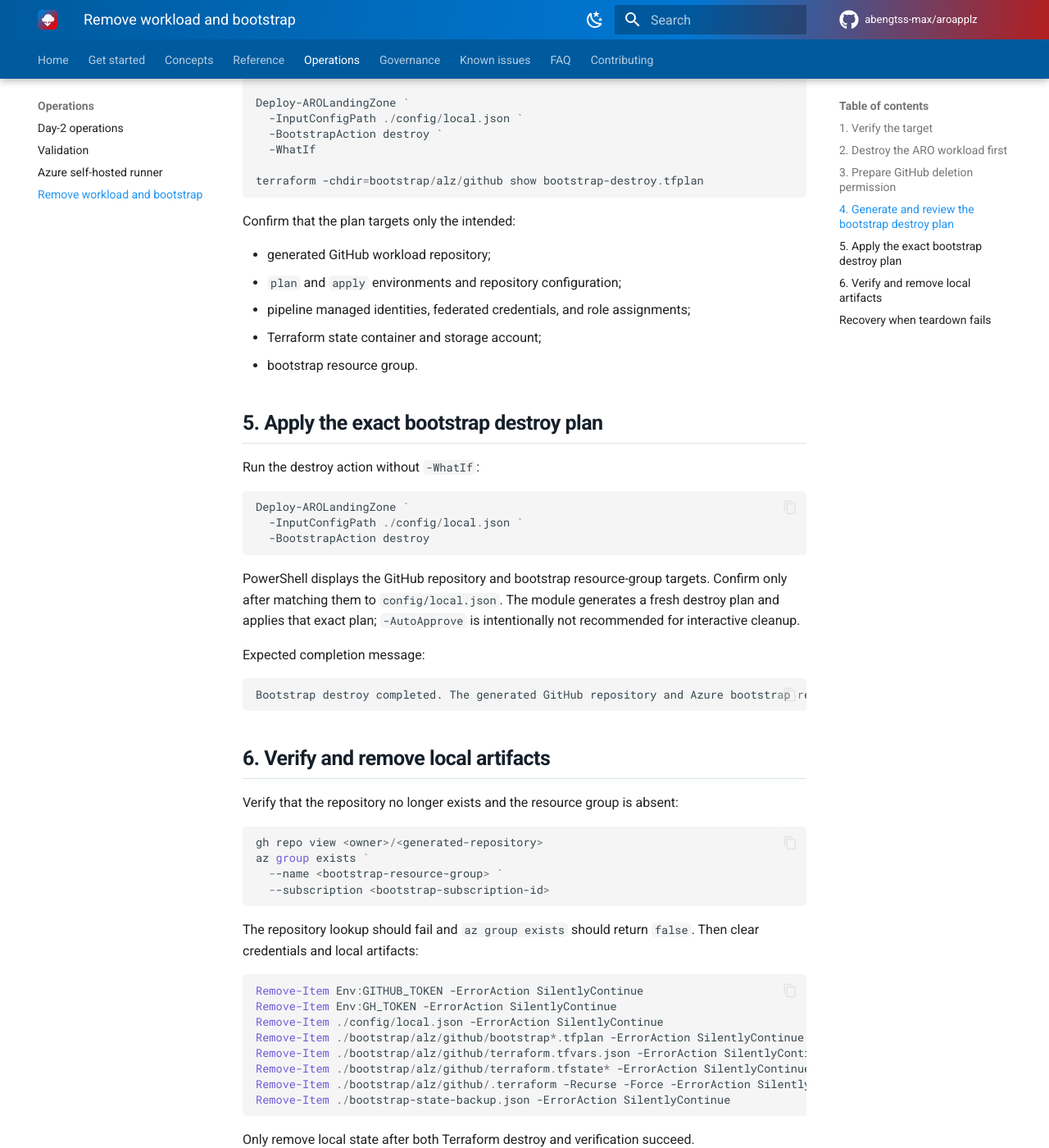
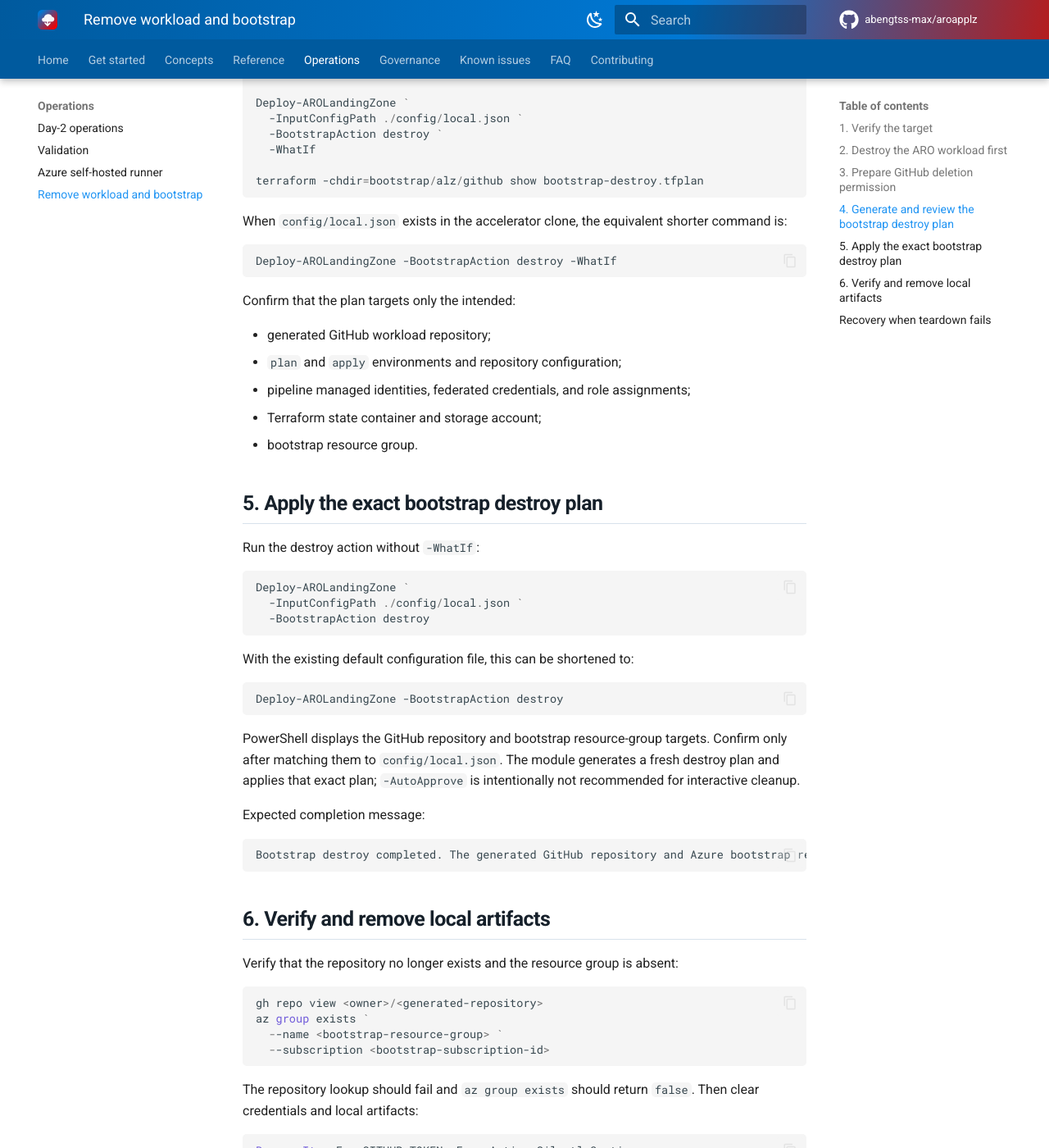
Before and after one commit to abengtss-max/aroapplz, an MkDocs documentation site: the page built from docs/operations/cleanup.md, in a window 1280 px wide and 1400 px high, scrolled down 1990 px. Shown: the whole window at 82% size. Built offline with MkDocs 1.6.1 and Material for MkDocs 9.7.7, drawn with Linux system fonts in a browser that asks for light colours; comment, search, counter and statistics services are not loaded.

Commit message:
Reuse existing local config by default

````diff
--- a/docs/operations/cleanup.md
+++ b/docs/operations/cleanup.md
@@ -75,6 +75,12 @@ Deploy-AROLandingZone `
 terraform -chdir=bootstrap/alz/github show bootstrap-destroy.tfplan
 ```
 
+When `config/local.json` exists in the accelerator clone, the equivalent shorter command is:
+
+```powershell
+Deploy-AROLandingZone -BootstrapAction destroy -WhatIf
+```
+
 Confirm that the plan targets only the intended:
 
 - generated GitHub workload repository;
@@ -91,6 +97,12 @@ Run the destroy action without `-WhatIf`:
 Deploy-AROLandingZone `
   -InputConfigPath ./config/local.json `
   -BootstrapAction destroy
+```
+
+With the existing default configuration file, this can be shortened to:
+
+```powershell
+Deploy-AROLandingZone -BootstrapAction destroy
 ```
 
 PowerShell displays the GitHub repository and bootstrap resource-group targets. Confirm only after matching them to `config/local.json`. The module generates a fresh destroy plan and applies that exact plan; `-AutoApprove` is intentionally not recommended for interactive cleanup.
````
Also changed, not shown: 2 other files.
